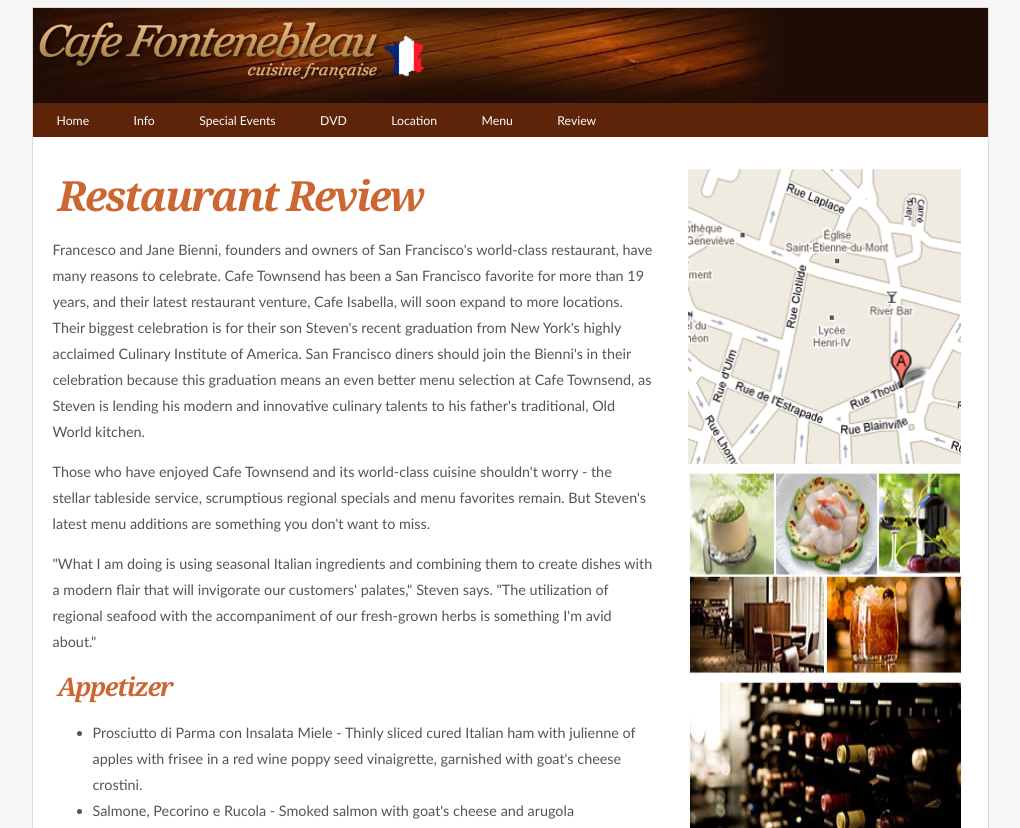
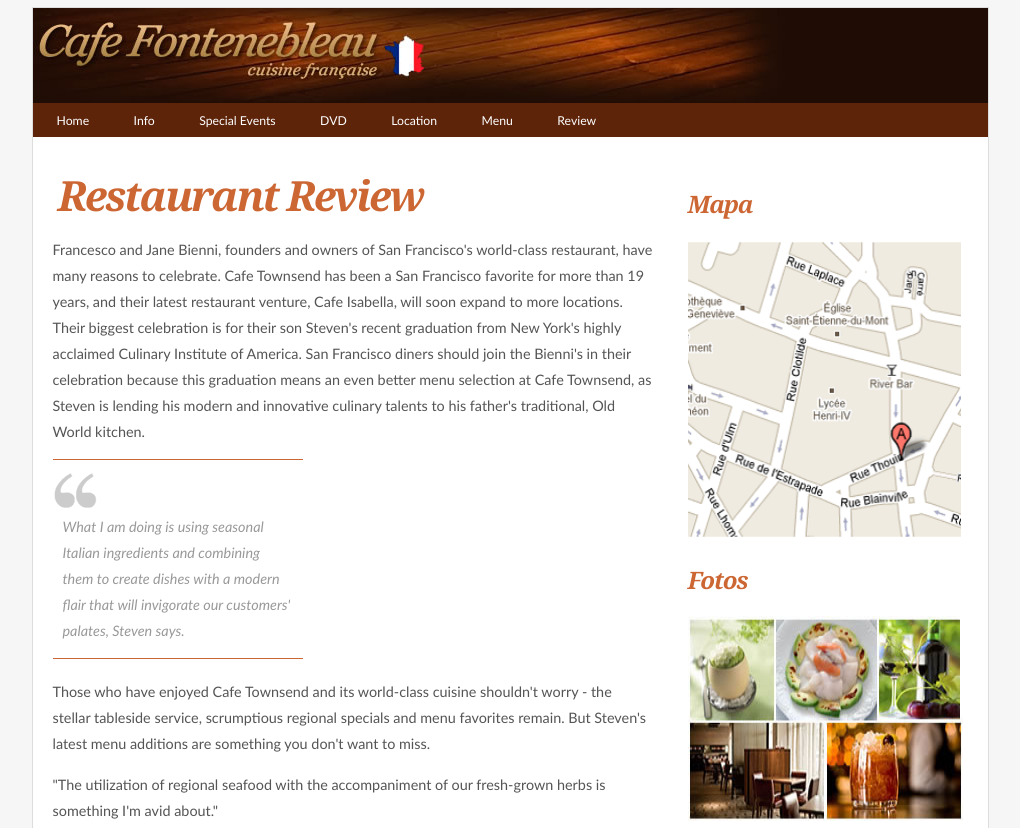
Before and after one commit to enosFrancisco/curso-html, a plain HTML site: page unidade09/exercicio/index.html in a window 1280 px wide. Shown: the top 828 px of the page, without its empty margins (130-1150 px from the left). Drawn offline with Linux system fonts and the light colour scheme.

Commit message:
utilizando elementos do HTML5 para substituir algumas 'div's

```diff
--- a/unidade09/exercicio/index.html
+++ b/unidade09/exercicio/index.html
@@ -7,20 +7,36 @@
 		<style>
             html { background-color:#F6F6F6 }
 
-            #principal { width:955px; margin:-1px auto 10px; border:1px solid #ddd; background-color:#FFF; font-family:Arial, Helvetica, sans-serif }
-            #topo { width:955px; height:95px }
+            main { width:955px; margin:-1px auto 10px; border:1px solid #ddd; background-color:#FFF; font-family:Arial, Helvetica, sans-serif }
+            header { width:955px; height:95px }
 
-            #navegacao { width: 955px; background-color: #5D240A }
-            #navegacao ul { list-style:none; margin:0; padding:4px }
-            #navegacao ul li { display:inline-block }
-            #navegacao ul li a { font-size: 0.85em; text-decoration: none; color: #FFF; padding: 4px 20px }
-            #navegacao ul li a:hover { background-color: #B4531A }
+            nav { width: 955px; background-color: #5D240A }
+            nav ul { list-style:none; margin:0; padding:4px }
+            nav ul li { display:inline-block }
+            nav ul li a { font-size: 0.85em; text-decoration: none; color: #FFF; padding: 4px 20px }
+            nav ul li a:hover { background-color: #B4531A }
 
-            #artigo { float:left; margin:30px 20px; width:600px }
+            article { float:left; margin:30px 20px; width:600px }
+
+            aside {
+                float>left;
+                width:230px;
+                border-top:1px solid #CC6633;
+                border-bottom:1px solid #CC6633;
+                padding:40px 10px 0;
+                font-style: italic;
+                margin-right: 20px;
+                margin-bottom: 20px;
+                background: url(../imagens/aspas.gif) no-repeat;
+            }
+            aside p {
+                color:#999;
+            }
+
             #apoio { float:right; width:300px; margin-top:30px }
-            #rodape { clear:both; width:700px; margin:0 auto; font-size:0.75em; text-align:center; background-color:#ECECEC; padding:5px }
+            footer { clear:both; width:700px; margin:0 auto; font-size:0.75em; text-align:center; background-color:#ECECEC; padding:5px }
 
-            h1, h4 { font-family:Georgia, "Times New Roman", Times, serif; color:#C63; font-style:italic; letter-spacing:-0.05em }
+            h1, h2, h4 { font-family:Georgia, "Times New Roman", Times, serif; color:#C63; font-style:italic; letter-spacing:-0.05em }
             h1 { font-size:2.6em; margin:0 5px; }
             h4 { font-size:1.6em; margin:0 5px; }
             p, li { font-family:"Trebuchet MS", Arial, Helvetica, sans-serif; font-size:0.9em; color:#555; line-height:1.8 }
@@ -30,13 +46,13 @@
 
     <body>
 
-        <div id="principal">
+        <main>
 
-            <div id="topo">
+            <header>
                 <img src="../imagens/topo_principal.jpg">
-            </div>
+            </header>
 
-            <div id="navegacao">
+            <nav>
                 <ul>
                   <li><a href="home.html">Home</a></li>
                   <li><a href="info.html">Info</a></li>
@@ -46,13 +62,18 @@
                   <li><a href="menu.html">Menu</a></li>
                   <li><a href="review.html">Review</a></li>
                 </ul>
-            </div>
+            </nav>
 
-            <div id="artigo">
+            <article>
                 <h1>Restaurant Review</h1>
                 <p>Francesco and Jane Bienni, founders and owners of San Francisco's world-class restaurant, have many reasons to celebrate. Cafe Townsend has been a San Francisco favorite for more than 19 years, and their latest restaurant venture, Cafe Isabella, will soon expand to more locations. Their biggest celebration is for their son Steven's recent graduation from New York's highly acclaimed Culinary Institute of America. San Francisco diners should join the Bienni's in their celebration because this graduation means an even better menu selection at Cafe Townsend, as Steven is lending his modern and innovative culinary talents to his father's traditional, Old World kitchen.</p>
+
+                <aside>
+                    <p>What I am doing is using seasonal Italian ingredients and combining them to create dishes with a modern flair that will invigorate our customers' palates, Steven says. </p>
+                </aside>
+
                 <p>Those who have enjoyed Cafe Townsend and its world-class cuisine shouldn't worry - the stellar tableside service, scrumptious regional specials and menu favorites remain. But Steven's latest menu additions are something you don't want to miss.</p>
-                <p>&quot;What I am doing is using seasonal Italian ingredients and combining them to create dishes with a modern flair that will invigorate our customers' palates,&quot; Steven says. &quot;The utilization of regional seafood with the accompaniment of our fresh-grown herbs is something I'm avid about.&quot;</p>
+                <p>&quot;The utilization of regional seafood with the accompaniment of our fresh-grown herbs is something I'm avid about.&quot;</p>
 
                 <h4>Appetizer</h4>
                 <ul>
@@ -72,17 +93,28 @@
                     <li>Pollo alla Zenzero - Semi-boneless half of chicken sauteed with garlic, rosemary, mustard and sage in a fresh ginger-spiked sauce</li>
                     <li>Vitello Dolce Bacio - Veal medallions sauteed with mixed mushrooms in a marsala wine sauce with a touch of cream and chopped tomato, crowned with a jumbo shrimp</li>
                 </ul>
+            </article>
+
+            <div id="apoio">
+                <section class="fotos_apoio">
+                    <h2>Mapa</h2>
+                    <img src="../imagens/mapa_como_chegar.gif" width="275" height="299" />
+                </section>
+
+                <section class="fotos_apoio">
+                    <h2>Fotos</h2>
+                    <img src="../imagens/fotos.jpg" width="275" height="205" />
+                </section>
+
+                <section class="fotos_apoio">
+                    <h2>Vinhos</h2>
+                    <img src="../imagens/vinhos.jpg" width="275" height="203" />
+                </section>
             </div>
 
-            <div id="apoio">
-                <img src="../imagens/mapa_como_chegar.gif" width="275" height="299" />
-                <img src="../imagens/fotos.jpg" width="275" height="205" />
-                <img src="../imagens/vinhos.jpg" width="275" height="203" />
-            </div>
+            <footer>Cafe Fontenebleu - Rua Ernesto de Paula Santos, 187 Sala 506 - Recife-PE</footer>
 
-            <div id="rodape">Cafe Fontenebleu - Rua Ernesto de Paula Santos, 187 Sala 506 - Recife-PE</div>
-
-        </div>
+        </main>
     </body>
 
 </html>
```
